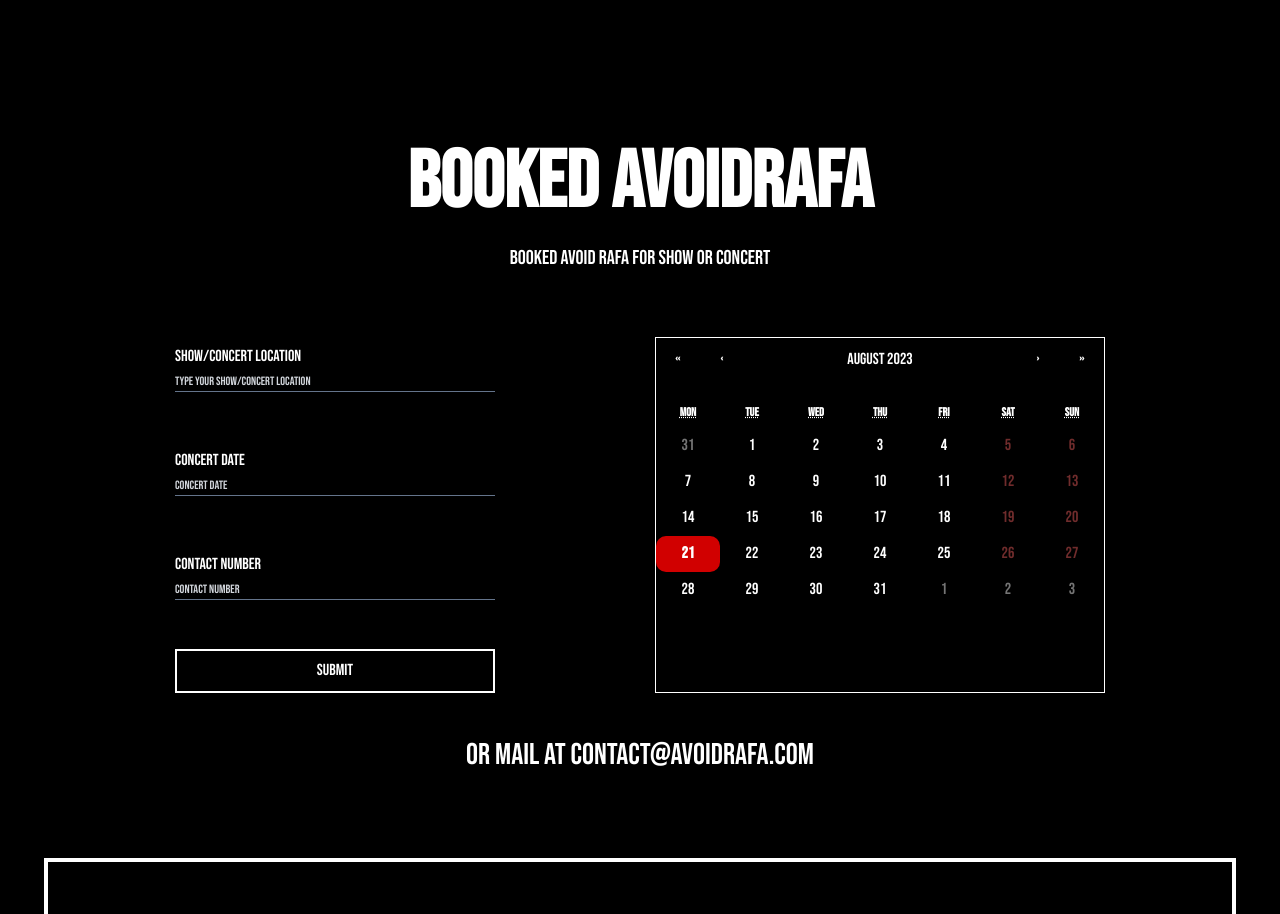
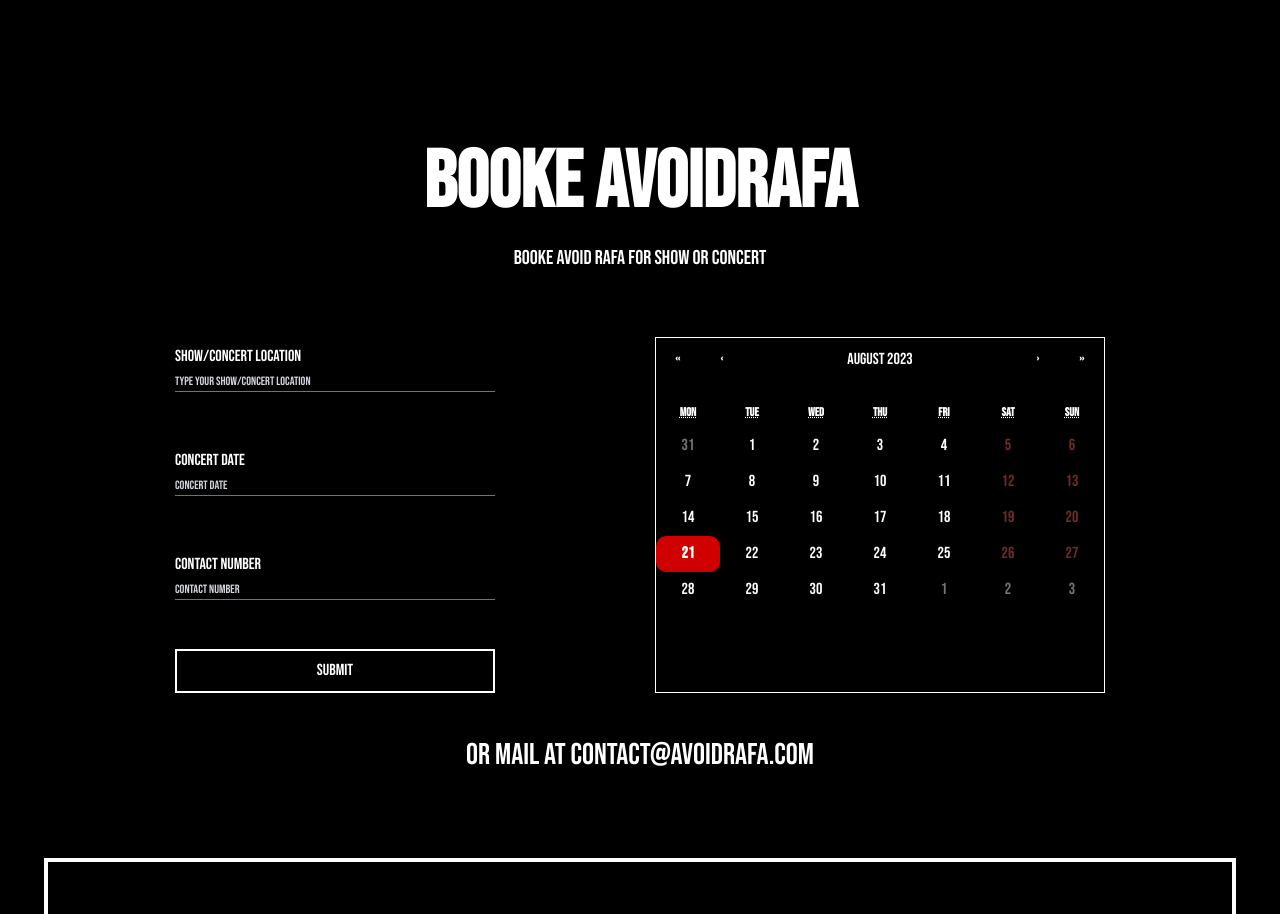
Before and after one commit to AshrafulIslam2/avoidrafa, a Next.js app: page / in a window 1280 px wide. Shown: the part 6620-7534 px from the top of the page. Built offline with nearby package versions, Linux system fonts and the light colour scheme.

Commit message:
done 2.0

```diff
--- a/Components/ContactUs/ContactUs.jsx
+++ b/Components/ContactUs/ContactUs.jsx
@@ -24,10 +24,10 @@ const ContactUs = () => {
     <div className="py-20 px-[50px] " id="contact">
       <div className="py-[24px]">
         <h1 className="text-center font-bold text-[80px]  text-white">
-          BOOKED AVOIDRAFA
+          BOOKE AVOIDRAFA
         </h1>
         <h1 className="text-center text-[20px]  text-white">
-          BOOKED AVOID RAFA FOR SHOW OR CONCERT
+          BOOKE AVOID RAFA FOR SHOW OR CONCERT
         </h1>
       </div>
       <div className="flex  justify-center gap-x-40 2xl:gap-x-56 my-10">
```
